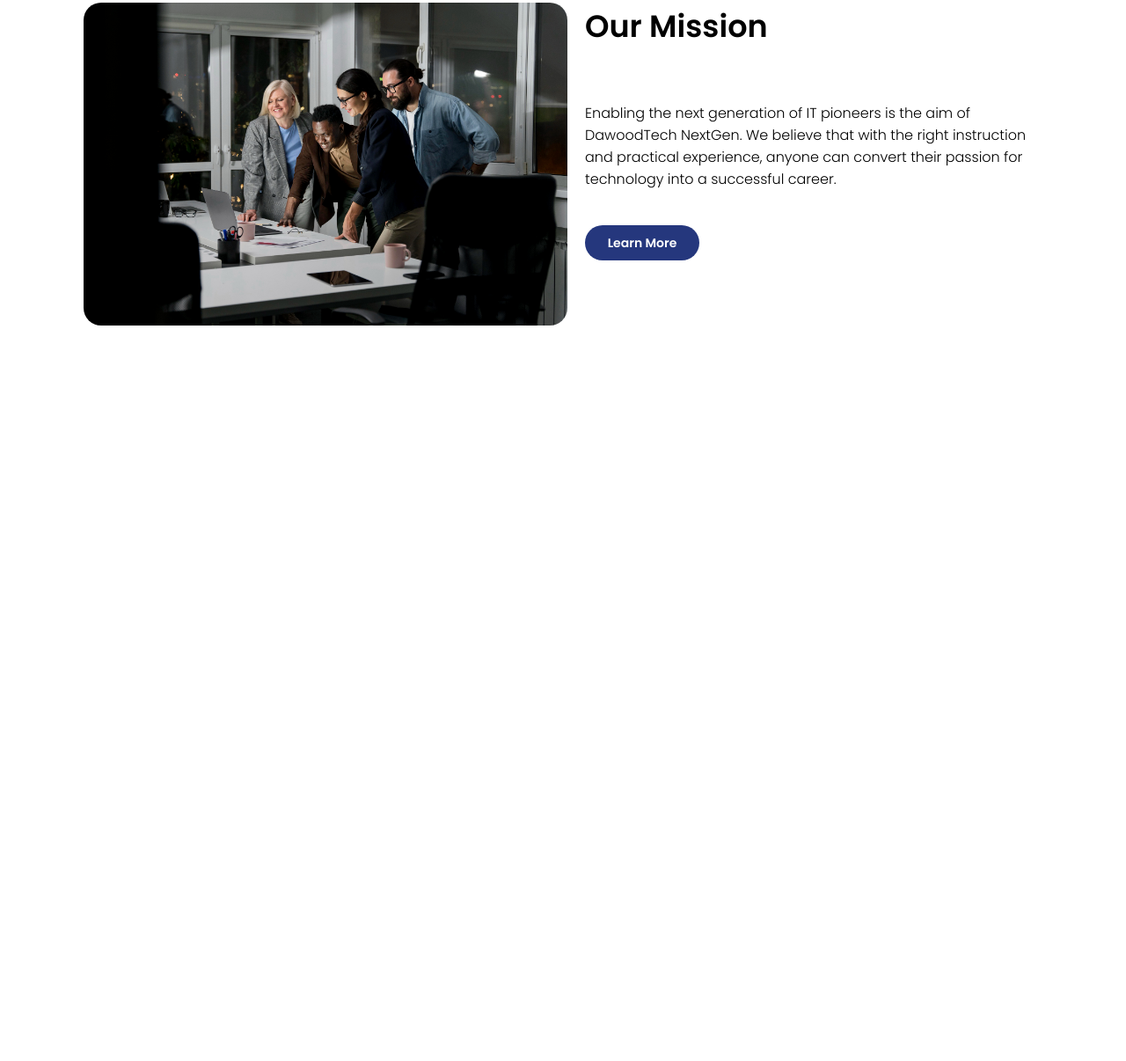
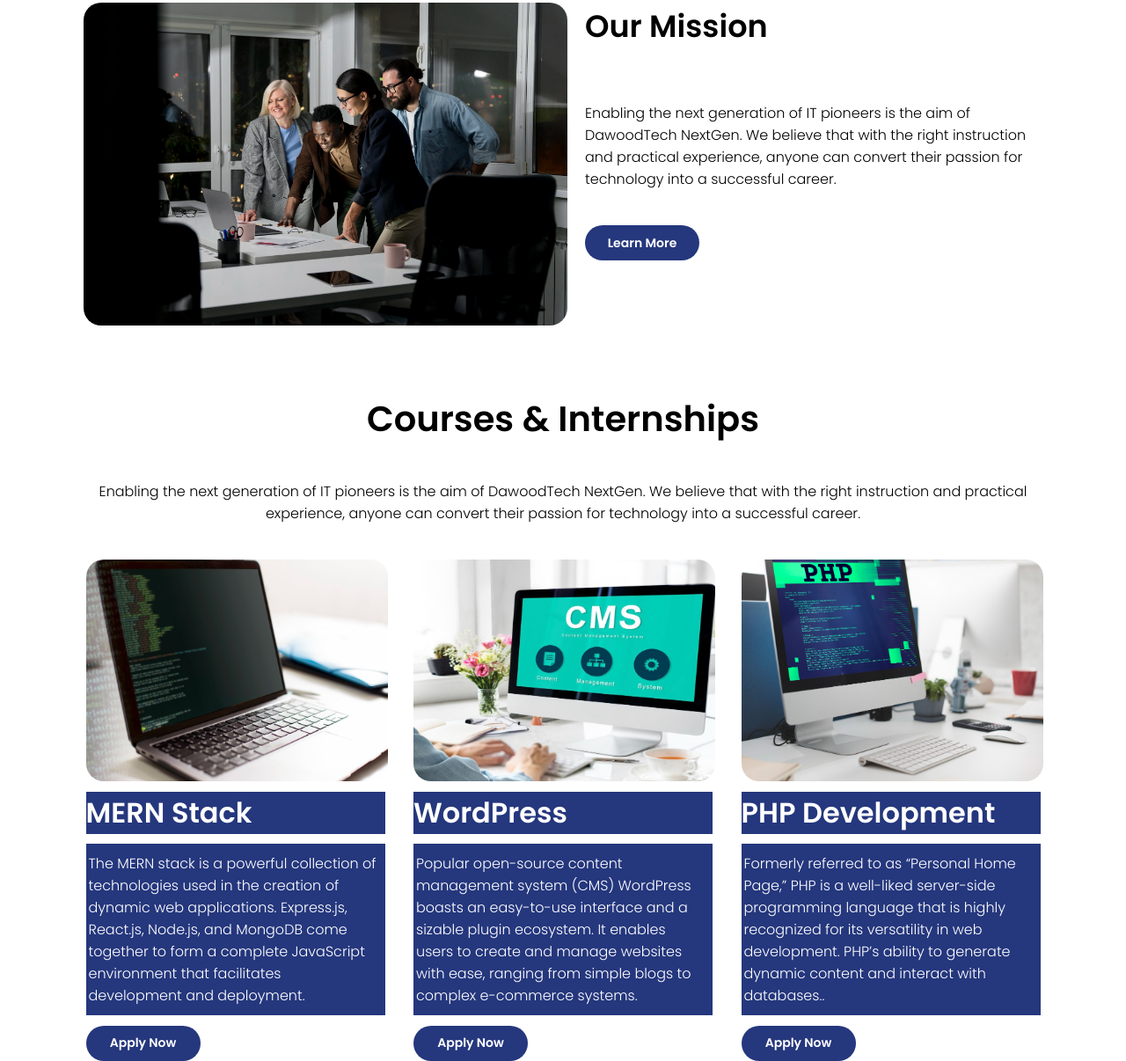
Before and after one commit to KJPDawood/Front-Page, a plain HTML site: page index.html in a window 1280 px wide. Shown: the part 1105-2311 px from the top of the page at 88% size. Before the commit the page ends 1501 px from the top, so only its background shows below. Drawn offline with Linux system fonts and the light colour scheme.

Commit message:
course and internships complete

```diff
--- a/index.html
+++ b/index.html
@@ -52,6 +52,30 @@
     <button class="lrm">Learn More</button>
 </div>
 </div>
+<h2 class="headings">Courses & Internships</h2>
+<div class="cai-main">
+    <div class="desc-cai"><p>Enabling the next generation of IT pioneers is the aim of DawoodTech NextGen. We believe that with the right instruction and practical experience, anyone can convert their passion for technology into a successful career.</p></div>
+<div class="cai">
+    <div class="cai-1">
+        <img class="cai-img" src="images/2150038852-1.jpg" alt="mern-stack">
+        <h2 class="head-cai">MERN Stack</h2>
+        <p class="cai-desc">The MERN stack is a powerful collection of technologies used in the creation of dynamic web applications. Express.js, React.js, Node.js, and MongoDB come together to form a complete JavaScript environment that facilitates development and deployment.</p>
+        <button class="lrm">Apply Now</button>
+    </div>
+    <div class="cai-1">
+        <img class="cai-img" id="i2" src="images/124877-1.jpg" alt="mern-stack">
+        <h2 class="head-cai">WordPress</h2>
+        <p class="cai-desc">Popular open-source content management system (CMS) WordPress boasts an easy-to-use interface and a sizable plugin ecosystem. It enables users to create and manage websites with ease, ranging from simple blogs to complex e-commerce systems.</p>
+        <button class="lrm">Apply Now</button>
+    </div>
+    <div class="cai-1">
+        <img class="cai-img" id="i3" src="images/125415.jpg" alt="mern-stack">
+        <h2 class="head-cai">PHP Development</h2>
+        <p class="cai-desc">Formerly referred to as “Personal Home Page,” PHP is a well-liked server-side programming language that is highly recognized for its versatility in web development. PHP’s ability to generate dynamic content and interact with databases..</p>
+        <button class="lrm">Apply Now</button>
+    </div>
+</div>
+</div>
     <script src="DT.js"></script>
 </body>
 </html>
--- a/style.css
+++ b/style.css
@@ -125,13 +125,14 @@ iframe{
 .lagim{
     display: flex;
     justify-content: space-evenly;
-    padding:100px 130px ;
+    padding:100px 130px 50px;
 }
 .headings{
     font-size: 40px;
     margin-bottom: 40px;
     text-align: center;
     font-family:Poppins;
+    margin-top: 50px;
 }
 .ab1{
     width: 550px;
@@ -166,8 +167,53 @@ iframe{
 .aboutus{
     display: flex;
     justify-content: center;
+    margin-bottom: 50px;
 }
 .ab2{
     margin-left: 20px;
     margin-bottom: 100px;
 }
+.desc-cai{
+    font-family: p2;
+    font-weight: 500;
+    margin-bottom: 40px;
+    text-align: center;
+    width: 1140px;
+}
+.cai-img{
+    width: 343px;
+    height: 252px;
+    border-radius: 20px;
+}
+.head-cai{
+    font-size: 32px;
+    font-family: Poppins;
+    font-weight: bolder;
+    background-color: #25377D;
+    color: white;
+}
+.cai-desc{
+    font-family: p2;
+    font-weight: 500;
+    background-color: #25377D;
+    color: white;
+    padding: 10px;
+    padding-left: 3px;
+}
+.cai-1{
+    display: flex;
+    justify-content: space-between;
+    flex-flow: column;
+    width: 340px;
+    height: 570px;
+}
+.cai{
+    display: flex;
+    justify-content: space-evenly;
+    width: 1150px;
+}
+.cai-main{
+    display: flex;
+    flex-flow: column;
+    align-items:center;
+}
```
Also changed, not shown: images/124877-1.jpg (added), images/125415.jpg (added), images/2150038852-1.jpg (added).
